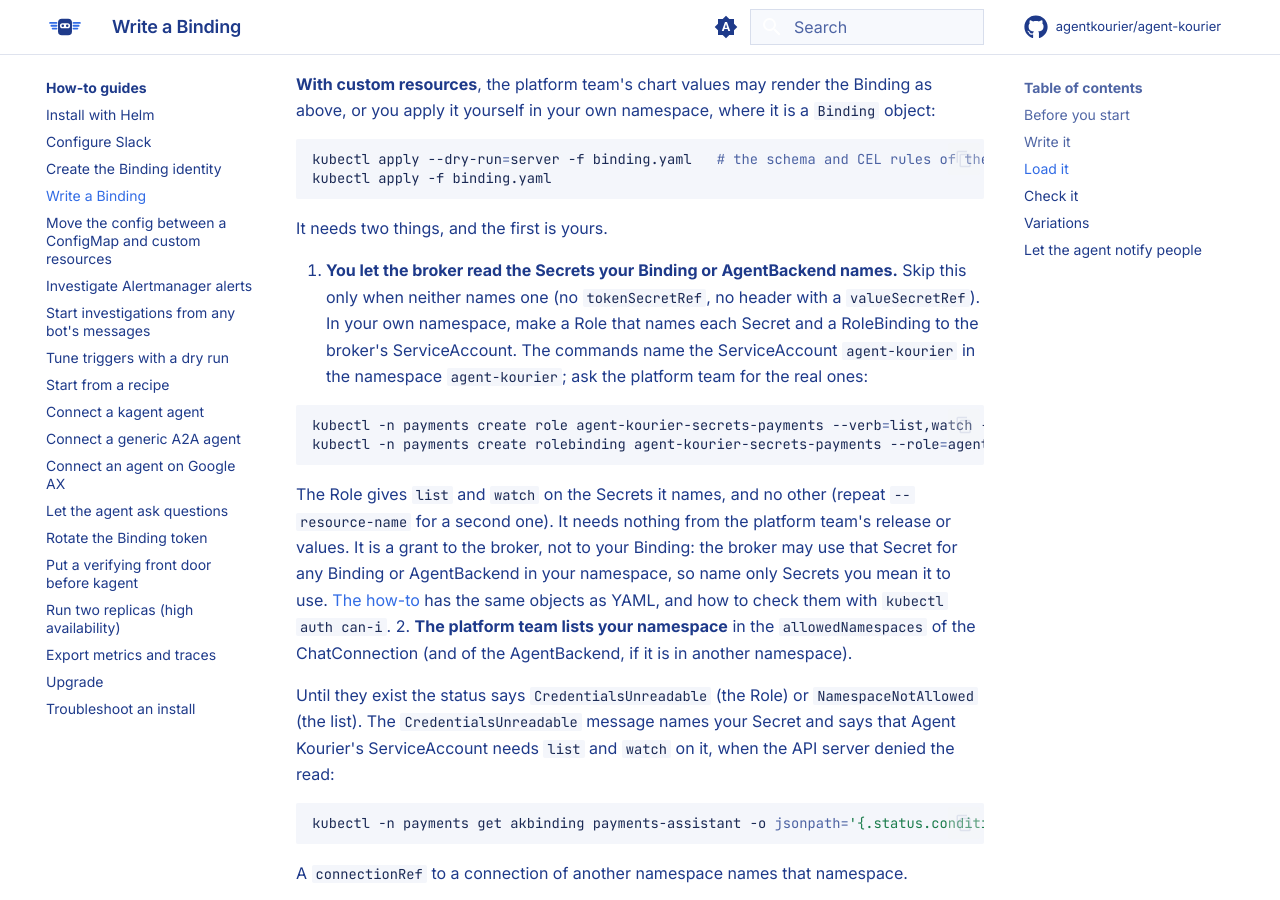
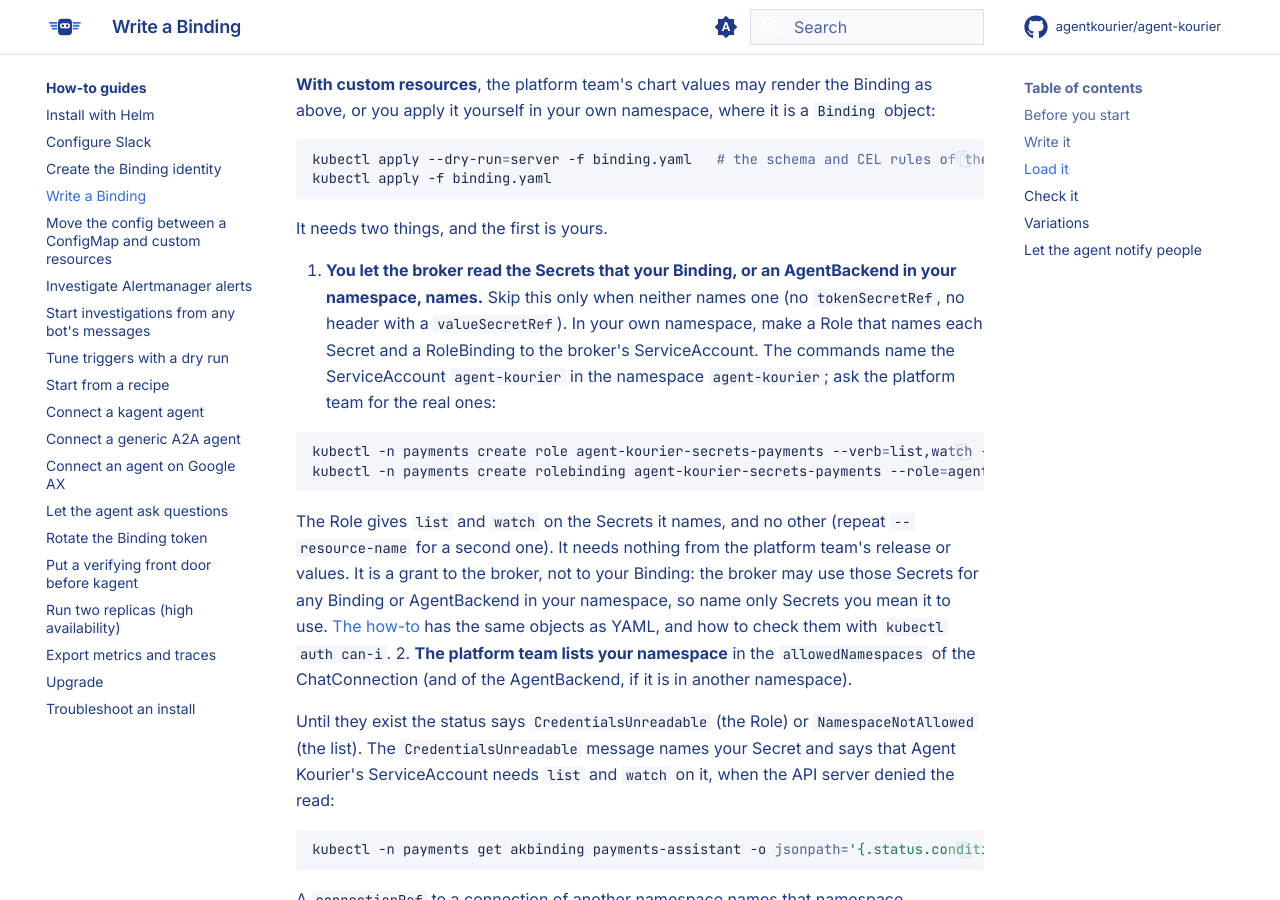
Before and after one commit to agentkourier/agent-kourier, an MkDocs documentation site: the page built from docs/how-to/write-a-binding.md, in a window 1280 px wide and 900 px high, scrolled down 1780 px. Built offline with MkDocs 1.6.1 and Material for MkDocs 9.7.7, drawn with Linux system fonts in a browser that asks for light colours; comment, search, counter and statistics services are not loaded.

Commit message:
docs: narrow the release-notes and write-a-binding grant wording

````diff
--- a/docs/how-to/write-a-binding.md
+++ b/docs/how-to/write-a-binding.md
@@ -83,7 +83,7 @@ kubectl apply -f binding.yaml
 
 It needs two things, and the first is yours.
 
-1. **You let the broker read the Secrets your Binding or AgentBackend names.** Skip this only when neither names one (no `tokenSecretRef`, no header with a `valueSecretRef`). In your own namespace, make a Role that names each Secret and a
+1. **You let the broker read the Secrets that your Binding, or an AgentBackend in your namespace, names.** Skip this only when neither names one (no `tokenSecretRef`, no header with a `valueSecretRef`). In your own namespace, make a Role that names each Secret and a
    RoleBinding to the broker's ServiceAccount. The commands name the ServiceAccount `agent-kourier` in the namespace `agent-kourier`; ask the platform team for the real ones:
 
    ```sh
@@ -92,7 +92,7 @@ It needs two things, and the first is yours.
    ```
 
    The Role gives `list` and `watch` on the Secrets it names, and no other (repeat `--resource-name` for a second one). It needs nothing from the platform team's release or values. It is a grant to the broker, not to your Binding:
-   the broker may use that Secret for any Binding or AgentBackend in your namespace, so name only Secrets you mean it to use. [The how-to](migrate-config-source.md#let-a-team-add-its-own-binding)
+   the broker may use those Secrets for any Binding or AgentBackend in your namespace, so name only Secrets you mean it to use. [The how-to](migrate-config-source.md#let-a-team-add-its-own-binding)
    has the same objects as YAML, and how to check them with `kubectl auth can-i`.
 2. **The platform team lists your namespace** in the `allowedNamespaces` of the ChatConnection (and of the AgentBackend, if it is in another
    namespace).
````
Also changed, not shown: docs/release-notes.md (+1 -1 lines).
